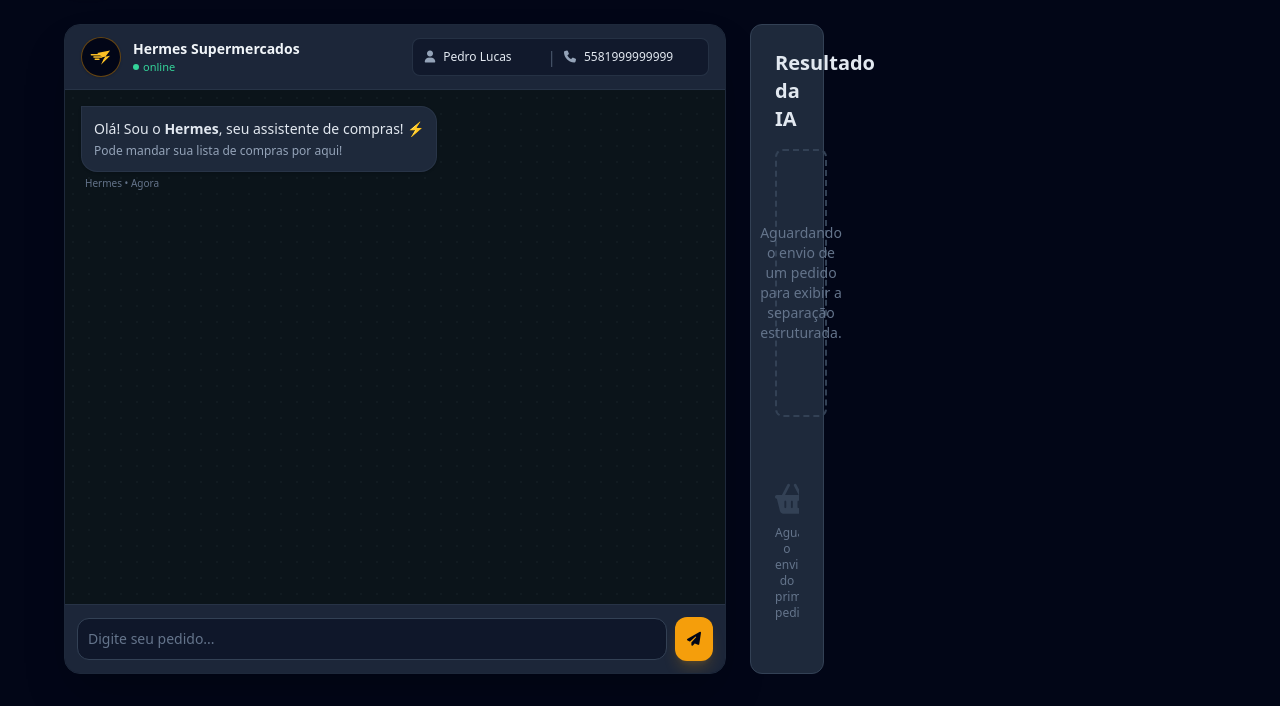
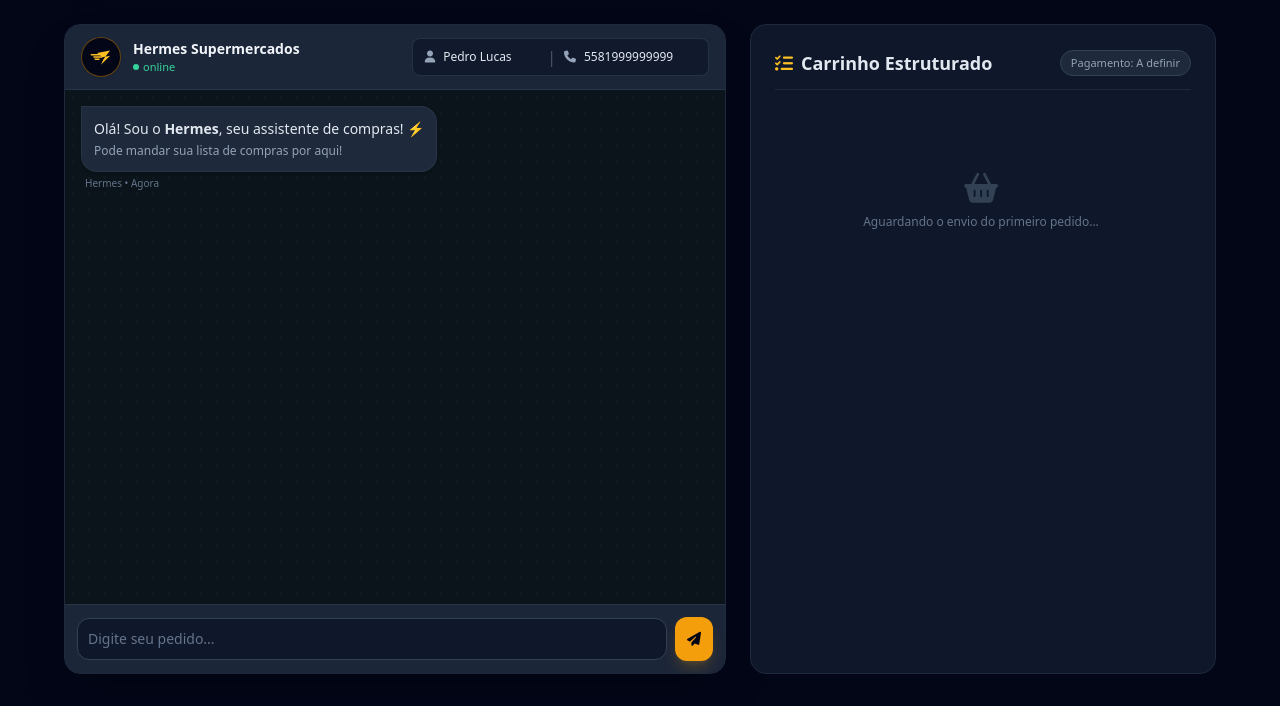
Before and after one commit to PedroPlOfc/Agente-de-Delivery, a FastAPI app: page / in a window 1280 px wide. Shown: the part 97-803 px from the top of the page. Run offline with FastAPI, Linux system fonts and the light colour scheme; parts of the project's set-up code (start-up, migrations or seed data) failed here and were passed over; some libraries are stand-ins or nearby versions.

Commit message:
hotfix: conserta o index.html

```diff
--- a/templates/index.html
+++ b/templates/index.html
@@ -46,7 +46,7 @@
         <!-- LAYOUT PRINCIPAL -->
         <div class="grid grid-cols-1 lg:grid-cols-12 gap-6">
 
-            <!-- SIMULADOR DE CHAT -->
+            <!-- SIMULADOR DE CHAT (WHATSAPP) -->
             <div class="lg:col-span-7 flex flex-col bg-slate-900 border border-slate-800 rounded-2xl overflow-hidden shadow-2xl h-[650px]">
 
                 <div class="bg-slate-800/90 p-3 px-4 border-b border-slate-700/50 flex items-center justify-between gap-4">
@@ -99,29 +99,26 @@
                 </form>
             </div>
 
-            <!-- Card de Resultado -->
-            <div class="bg-slate-800 p-6 rounded-xl border border-slate-700 space-y-4 flex flex-col">
-                <h2 class="text-xl font-semibold text-slate-200">Resultado da IA</h2>
-
-                <div id="loading" class="hidden flex-1 flex flex-col items-center justify-center py-10 space-y-3">
-                    <div class="animate-spin rounded-full h-10 w-10 border-b-2 border-amber-400"></div>
-                    <p class="text-sm text-slate-400">Hermes está processando com o Gemini / LangChain...</p>
+            <!-- PAINEL LATERAL: PAINEL DE EXTRAÇÃO / CARRINHO DA IA -->
+            <div class="lg:col-span-5 bg-slate-900 p-6 rounded-2xl border border-slate-800 space-y-4 flex flex-col h-[650px]">
+                <div class="flex items-center justify-between border-b border-slate-800 pb-3">
+                    <h2 class="text-lg font-semibold text-slate-200 flex items-center gap-2">
+                        <i class="fa-solid fa-list-check text-amber-400"></i> Carrinho Estruturado
+                    </h2>
+                    <span id="badge-pagamento" class="text-[11px] bg-slate-800 text-slate-400 px-2.5 py-1 rounded-full border border-slate-700">
+                        Pagamento: A definir
+                    </span>
                 </div>
 
-                <div id="resultado-vazio" class="flex-1 flex items-center justify-center border-2 border-dashed border-slate-700 rounded-lg p-6 text-slate-500 text-sm text-center">
-                    Aguardando o envio de um pedido para exibir a separação estruturada.
-                </div>
-
-                    <div id="itens-container" class="space-y-2 flex-1 overflow-y-auto max-h-[350px]">
-                        <div class="text-center py-12 text-slate-500 text-xs">
+                <div id="itens-container" class="space-y-2 flex-1 overflow-y-auto pr-1">
+                    <div class="text-center py-16 text-slate-500 text-xs">
                         <i class="fa-solid fa-basket-shopping text-3xl mb-2 block text-slate-700"></i>
                         Aguardando o envio do primeiro pedido...
                     </div>
                 </div>
 
-                    <div id="loading-ia" class="hidden text-center py-4 text-amber-400 text-xs flex items-center justify-center gap-2">
+                <div id="loading-ia" class="hidden text-center py-2 text-amber-400 text-xs flex items-center justify-center gap-2 border-t border-slate-800">
                     <i class="fa-solid fa-circle-notch animate-spin"></i> Processando com IA...
-                    </div>
                 </div>
             </div>
 
@@ -141,20 +138,27 @@
         event.preventDefault();
 
         const input = document.getElementById('input-mensagem');
+        const btnSend = document.getElementById('btn-send');
         const mensagem = input.value.trim();
         const nomeCliente = document.getElementById('cliente-nome').value.trim() || 'Cliente';
         const telefoneCliente = document.getElementById('cliente-tel').value.trim() || '5581999999999';
 
         if (!mensagem) return;
 
+        // 1. Renderiza o balão do cliente no chat
         adicionarBalaoChat('cliente', mensagem, nomeCliente);
         input.value = '';
 
+        // 2. Ativa o estado de carregamento
+        btnSend.disabled = true;
         const idTyping = adicionarTypingIndicator();
         document.getElementById('loading-ia').classList.remove('hidden');
 
+        // Detecta se está acessando via Live Server (5500) ou direto via FastAPI (8000)
+        const API_URL = window.location.port === '5500' ? 'http://127.0.0.1:8000/webhook/mercado' : '/webhook/mercado';
+
         try {
-            const response = await fetch('http://127.0.0.1:8000/webhook/mercado', {
+            const response = await fetch(API_URL, {
                 method: 'POST',
                 headers: {
                     'Content-Type': 'application/json',
@@ -167,72 +171,32 @@
                 })
             });
 
-            btn.disabled = true;
-            loading.classList.remove('hidden');
-            resultadoVazio.classList.add('hidden');
-            resultadoContainer.classList.add('hidden');
-
-            try {
-                // Detecta a porta atual; se estiver no Live Server (5500), redireciona para a 8000 do FastAPI
-                const API_URL = window.location.port === '5500' ? 'http://127.0.0.1:8000/webhook/mercado' : '/webhook/mercado';
-
-                const response = await fetch(API_URL, {
-                    method: 'POST',
-                    headers: { 'Content-Type': 'application/json' },
-                    body: JSON.stringify({ telefone, mensagem, itens_atuais: [] })
-                });
-
             const data = await response.json();
+            removerTypingIndicator(idTyping);
 
             if (response.ok) {
-                    // Trata a string JSON de retorno da IA
+                // Parse da string JSON retornada do backend
                 const lista = typeof data.lista_separacao === 'string'
                     ? JSON.parse(data.lista_separacao)
                     : data.lista_separacao;
 
-                    document.getElementById('msg-resposta').innerText = lista.mensagem_resposta || 'Sem resposta formatada.';
-
-                    const containerItens = document.getElementById('itens-categorizados');
-                    containerItens.innerHTML = '';
-
-                    if (lista.itens && lista.itens.length > 0) {
-                        lista.itens.forEach(item => {
-                            const div = document.createElement('div');
-                            div.className = 'flex items-center justify-between bg-slate-800 p-2.5 rounded border border-slate-700';
-
-                            // Ajustado para usar item.unidade_medida em vez de item.unidade
-                            const unid = item.unidade_medida || 'un';
-                            const cat = item.categoria || 'Mercearia';
-
-                            div.innerHTML = `
-                                <div>
-                                    <span class="font-medium text-slate-200">${item.produto}</span>
-                                    <span class="text-xs text-slate-400 block">${item.quantidade} ${unid}</span>
-                                </div>
-                                <span class="text-xs bg-slate-700 text-amber-300 px-2 py-1 rounded font-mono">${cat}</span>
-                            `;
-                            containerItens.appendChild(div);
-                        });
-                    } else {
-                        containerItens.innerHTML = '<p class="text-slate-500 text-xs">Nenhum item identificado.</p>';
+                // Atualiza o estado global de itens
+                if (lista.itens) {
+                    listaGlobalItens = lista.itens;
                 }
 
-                    resultadoContainer.classList.remove('hidden');
-                } else {
-                    alert('Erro no processamento: ' + JSON.stringify(data));
-                    resultadoVazio.classList.remove('hidden');
-                }
-
+                // Renderiza resposta no chat e atualiza o painel do carrinho
                 adicionarBalaoChat('bot', lista.mensagem_resposta || gerarMensagemRespostaFallback(listaGlobalItens), 'Hermes');
                 atualizarPainelExtracao(lista);
             } else {
-                adicionarBalaoChat('bot', '⚠️ Ocorreu um problema ao processar seu pedido. Pode enviar novamente?', 'Hermes');
+                adicionarBalaoChat('bot', '⚠️ Ocorreu um problema ao processar seu pedido. Pode tentar novamente?', 'Hermes');
             }
         } catch (err) {
             console.error("Erro na conexão:", err);
             removerTypingIndicator(idTyping);
-            adicionarBalaoChat('bot', '⚠️ Falha ao conectar com o servidor local.', 'Hermes');
+            adicionarBalaoChat('bot', '⚠️ Falha ao conectar com o servidor local (FastAPI).', 'Hermes');
         } finally {
+            btnSend.disabled = false;
             document.getElementById('loading-ia').classList.add('hidden');
         }
     }
@@ -255,7 +219,7 @@
 
             let marcaStr = i.marca_preferida ? ` (🏷️ ${i.marca_preferida})` : '';
 
-            return `${index + 1}. ${qtdStr} de ${i.produto}${marcaStr}`;
+            return `${index + 1}. ${i.produto} (${qtdStr})${marcaStr}`;
         }).join('\n');
 
         return `Olá! Aqui está a sua lista atualizada:\n\n${textoItens}\n\n1️⃣ Está tudo certinho ou gostaria de alterar algo?\n2️⃣ Qual será a forma de pagamento?`;
@@ -325,7 +289,8 @@
 
         if (!lista.itens || lista.itens.length === 0) {
             container.innerHTML = `
-                <div class="text-center py-8 text-slate-500 text-xs">
+                <div class="text-center py-16 text-slate-500 text-xs">
+                    <i class="fa-solid fa-basket-shopping text-3xl mb-2 block text-slate-700"></i>
                     Nenhum item na lista.
                 </div>
             `;
@@ -343,7 +308,6 @@
             }
 
             let badgeMarca = '';
-            // Exibe a marca apenas se ela for diferente do nome do produto
             if (item.marca_preferida && item.marca_preferida.toLowerCase() !== item.produto.toLowerCase()) {
                 badgeMarca = `<span class="text-[10px] bg-amber-500/10 text-amber-300 px-1.5 py-0.5 rounded border border-amber-500/20 font-medium">🏷️ ${escaparHTML(item.marca_preferida)}</span>`;
             }
```
Lines whose indentation alone changed are shown as unchanged.
